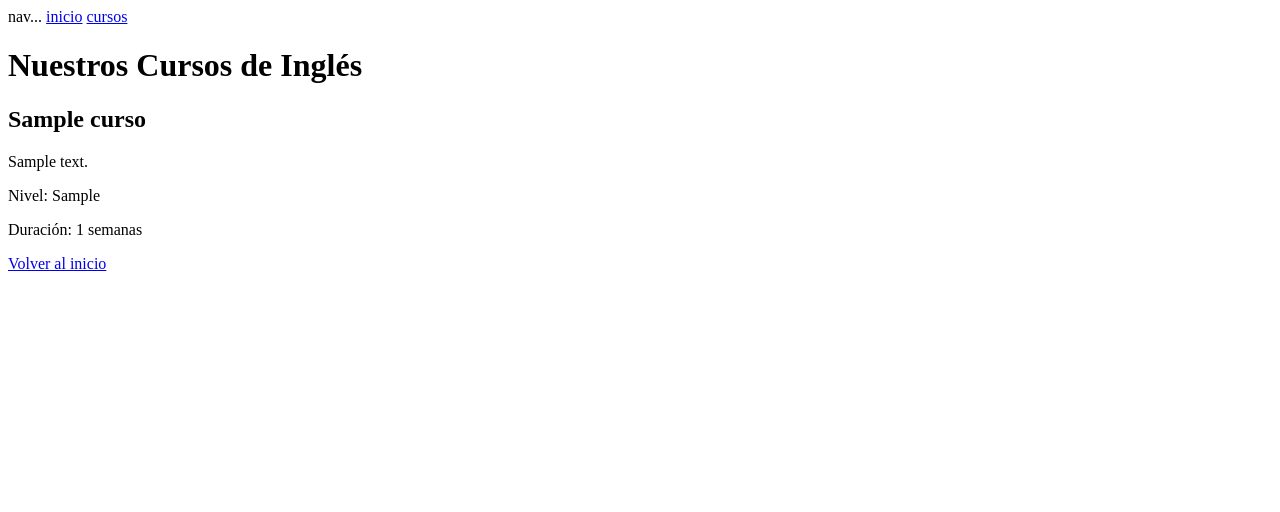
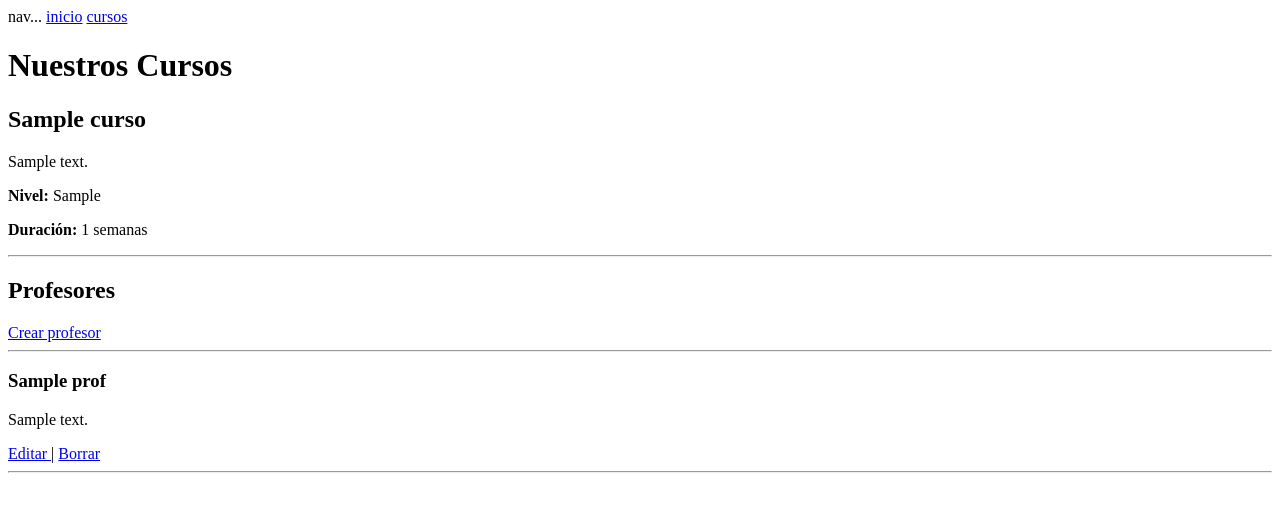
Before and after one commit to marcosf62/tpDjango, a Django app: page /cursos/ in a window 1280 px wide. Shown: the top 512 px of the page. Run offline with Django 5.2, Linux system fonts and the light colour scheme; tables that the repository leaves empty hold one stand-in row (values such as "Sample post").

Commit message:
CRUD de profesores completo con formularios, editar y borrar

```diff
--- a/cursos/templates/cursos/listaCursos.html
+++ b/cursos/templates/cursos/listaCursos.html
@@ -2,17 +2,46 @@
 
 {% block body %}
 
-    <h1>Nuestros Cursos de Inglés</h1>
+<h1>Nuestros Cursos</h1>
+
 {% for curso in cursos %}
     <div>
         <h2>{{ curso.nombre }}</h2>
         <p>{{ curso.descripcion }}</p>
-            <p>Nivel: {{ curso.nivel }}</p>
-            <p>Duración: {{ curso.duracion_semanas }} semanas</p>
+        <p><strong>Nivel:</strong> {{ curso.nivel }}</p>
+        <p><strong>Duración:</strong> {{ curso.duracion_semanas }} semanas</p>
     </div>
+    <hr>
 {% empty %}
-        <p>No hay cursos cargados aún.</p>
+    <p>No hay cursos cargados.</p>
 {% endfor %}
-    <a href="{% url 'bienvenida' %}">  Volver al inicio </a>
+
+
+<h2>Profesores</h2>
+
+<a href="{% url 'profes' %}">Crear profesor</a>
+
+<hr>
+
+{% for profesor in profesores %}
+    <div>
+        <h3>{{ profesor.nombre }}</h3>
+        <p>{{ profesor.descripcion }}</p>
+
+        <a href="{% url 'editar_profesor' profesor.id %}">
+            Editar
+        </a>
+
+        |
+
+        <a href="{% url 'borrar_profesor' profesor.id %}">
+            Borrar
+        </a>
+    </div>
+
+    <hr>
+{% empty %}
+    <p>No hay profesores cargados.</p>
+{% endfor %}
 
 {% endblock %}
--- a/cursos/urls.py
+++ b/cursos/urls.py
@@ -4,5 +4,8 @@ from . import views
 urlpatterns = [
     path('', views.bienvenida, name='bienvenida'),
     path('cursos/', views.listaCursos, name='cursoslista'),
-    path('', views.bienvenida, name='home'),
+    path('profe/', views.crear_profesor, name='profes'),
+
+    path('profesor/editar/<int:id>/', views.editar_profesor, name='editar_profesor'),
+    path('profesor/borrar/<int:id>/', views.borrar_profesor, name='borrar_profesor'),
 ]
--- a/cursos/views.py
+++ b/cursos/views.py
@@ -1,11 +1,53 @@
-from django.shortcuts import render
-from django.http import HttpResponse
-from .models import Cursos
+from django.shortcuts import render, redirect, get_object_or_404
+from .models import Cursos, Prof
+from .forms import InfoProf
 
 
 def bienvenida(request):
-    return render(request,'cursos/inicio.html')
+    return render(request, 'cursos/inicio.html')
+
 
 def listaCursos(request):
-    cursos = Cursos.objects.all()  # trae todos los cursos de la BD
-    return render(request, 'cursos/listaCursos.html', {'cursos': cursos})
+    cursos = Cursos.objects.all()
+    profesores = Prof.objects.all()
+
+    return render(request, 'cursos/listaCursos.html', {
+        'cursos': cursos,
+        'profesores': profesores
+    })
+
+
+def crear_profesor(request):
+    if request.method == "POST":
+        form = InfoProf(request.POST)
+        if form.is_valid():
+            form.save()
+            return redirect("cursoslista")
+    else:
+        form = InfoProf()
+
+    return render(request, "cursos/crear_profesor.html", {"form": form})
+
+
+def editar_profesor(request, id):
+    profesor = get_object_or_404(Prof, id=id)
+
+    if request.method == "POST":
+        form = InfoProf(request.POST, instance=profesor)
+        if form.is_valid():
+            form.save()
+            return redirect("cursoslista")
+    else:
+        form = InfoProf(instance=profesor)
+
+    return render(request, "cursos/editar_profesor.html", {"form": form})
+
+
+def borrar_profesor(request, id):
+    profesor = get_object_or_404(Prof, id=id)
+
+    if request.method == "POST":
+        profesor.delete()
+        return redirect("cursoslista")
+
+    return render(request, "cursos/borrar_profesor.html", {"profesor": profesor})
```
Also changed, not shown: cursos/forms.py (added, +13 -0 lines), cursos/templates/cursos/borrar_profesor.html (added, +17 -0 lines), cursos/templates/cursos/crear_profesor.html (added, +14 -0 lines), cursos/templates/cursos/editar_profesor.html (added, +14 -0 lines), cursos/migrations/0003_alter_cursos_id_alter_cursos_profe_alter_prof_id.py (added). Lines whose indentation alone changed are shown as unchanged.
